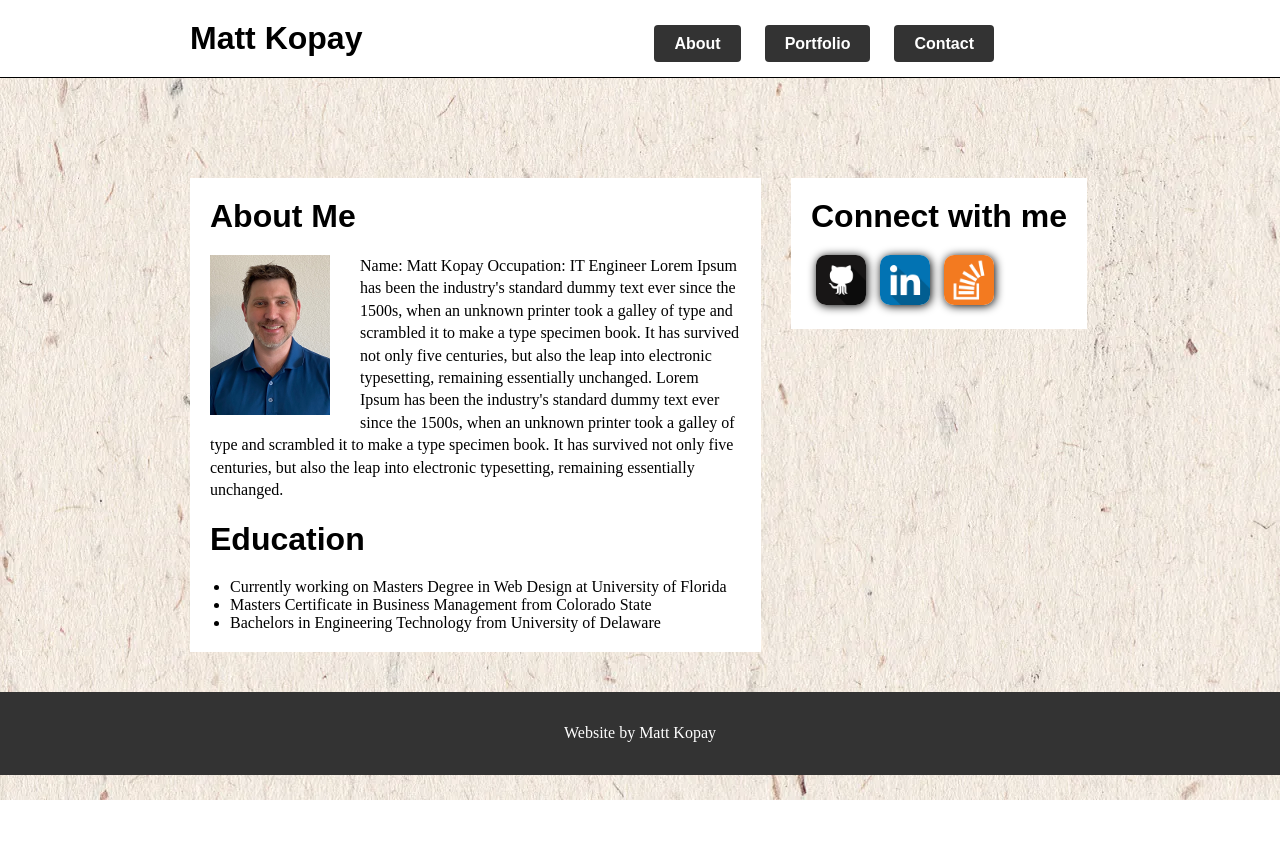
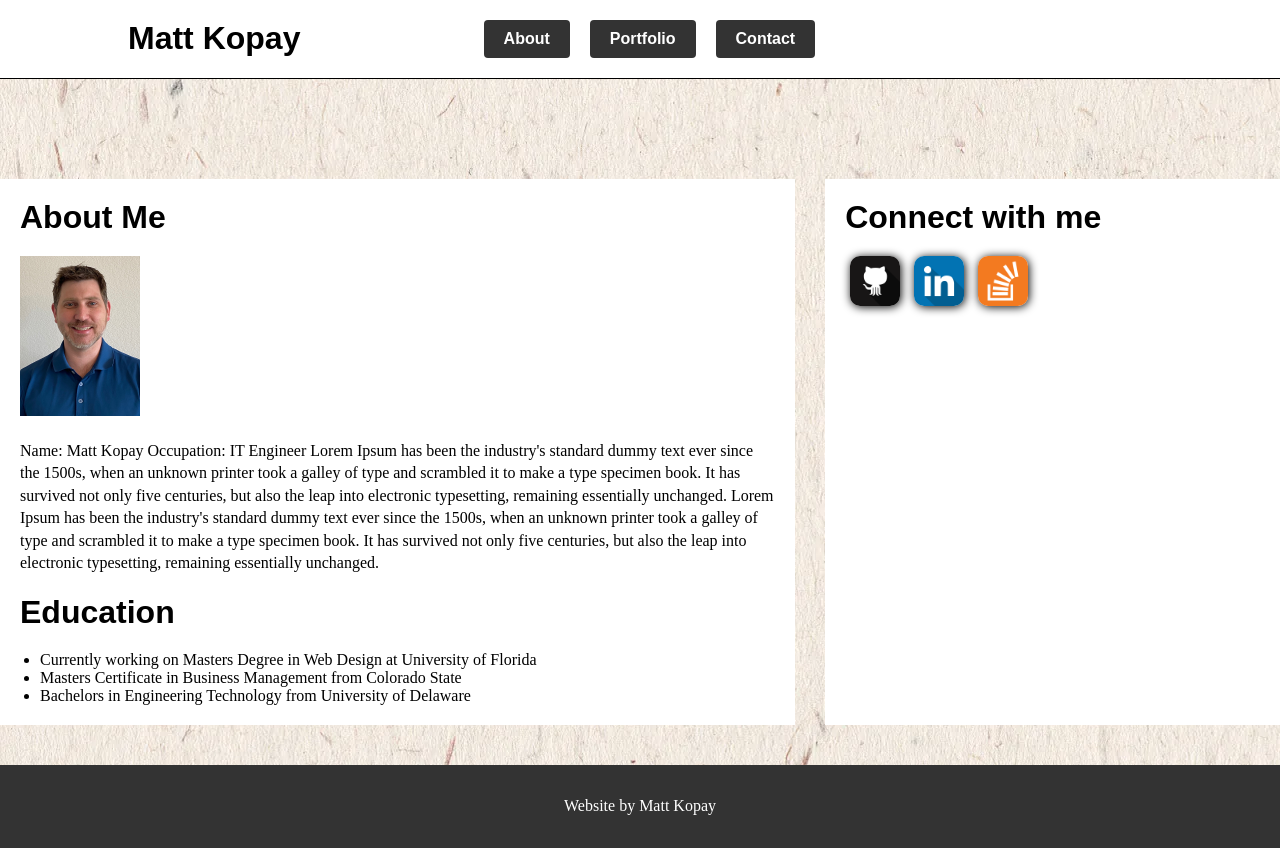
Before and after one commit to matty10s/m6-hw6-kopay-matthew, a plain HTML site: page index.html in a window 1280 px wide. Before the commit the page ends 800 px from the top, so only its background shows below. Drawn offline with Linux system fonts and the light colour scheme.

Commit message:
modify for flex box

```diff
--- a/css/styles.css
+++ b/css/styles.css
@@ -9,19 +9,28 @@ body {
   background: url('../images/papertexture.jpg');
 }
 
-.container {
-  max-width: 900px;
-  margin:0 auto;
+.flex-container {
+  display: flex;
+  flex-direction: row;
+  flex-wrap: nowrap;
 }
 
-.container::after {
+.flex-container::after {
+  display: flex;
   content: "";
-  display: block;
+  justify-content: flex-end;
   clear: both;
 }
 
-body > .container {
+body > .flex-container {
   margin-top: 100px;
+}
+
+.box {
+  display: flex;
+  padding-left: 10%;
+  -ms-flex-item-align: start;
+  flex-direction: reverse;
 }
 
 header {
@@ -31,9 +40,10 @@ border-bottom: 1px solid black;
 }
 
 h1 {
-   display: inline-block;
+   display: flex;
+   flex-wrap: wrap;
    width: 30%;
-   font-family: sans-serif;
+   font-family: Arial;
 }
 
 h2,
@@ -42,7 +52,7 @@ h4,
 h5,
 h6 {
   margin-bottom: 20px;
-  font-family: sans-serif;
+  font-family: Arial;
 }
 
 p {
@@ -60,15 +70,15 @@ ul {
 }
 
 nav {
-   display: inline-block;
-   width: 60%;
+   display: flex;
+   -ms-flex-align: start;
    text-align: right;
 }
 
 nav a {
   text-decoration: none;
   font-weight: bold;
-  font-family: sans-serif;
+  font-family: Arial;
   background: #333;
   color: white;
   padding: 10px 20px;
@@ -83,18 +93,18 @@ aside {
 
 main {
   max-width: 59%;
-  float: left;
+  flex: auto;
   padding: 20px;
   margin-right: 30px;
 }
 
 main img{
-  float: left;
+  flex: auto;
   margin-right: 30px;
 }
 
 aside {
-  float: left;
+  flex: auto;
   padding: 20px;
 }
 
--- a/index.html
+++ b/index.html
@@ -13,9 +13,8 @@
 
 <body>
     <header>
-        <div class="container">
+        <div class="box">
             <h1>Matt Kopay</h1>
-
             <nav>
                 <a href="#about">About</a>
                 <a href="#portfolio">Portfolio</a>
@@ -24,7 +23,7 @@
         </div>
     </header>
 
-    <div class="container">
+    <div class="flex-container">
     <main>
         <section>
             <h2>About Me</h2>
@@ -67,7 +66,7 @@
          <img src="images/soverflow.png" alt="StackOverflow Logo" width="50" height="50">
         </a>
     </aside>
-</div .container>
+</div .flex-container>
 
 <footer>
     <p>Website by Matt Kopay</p>
```
